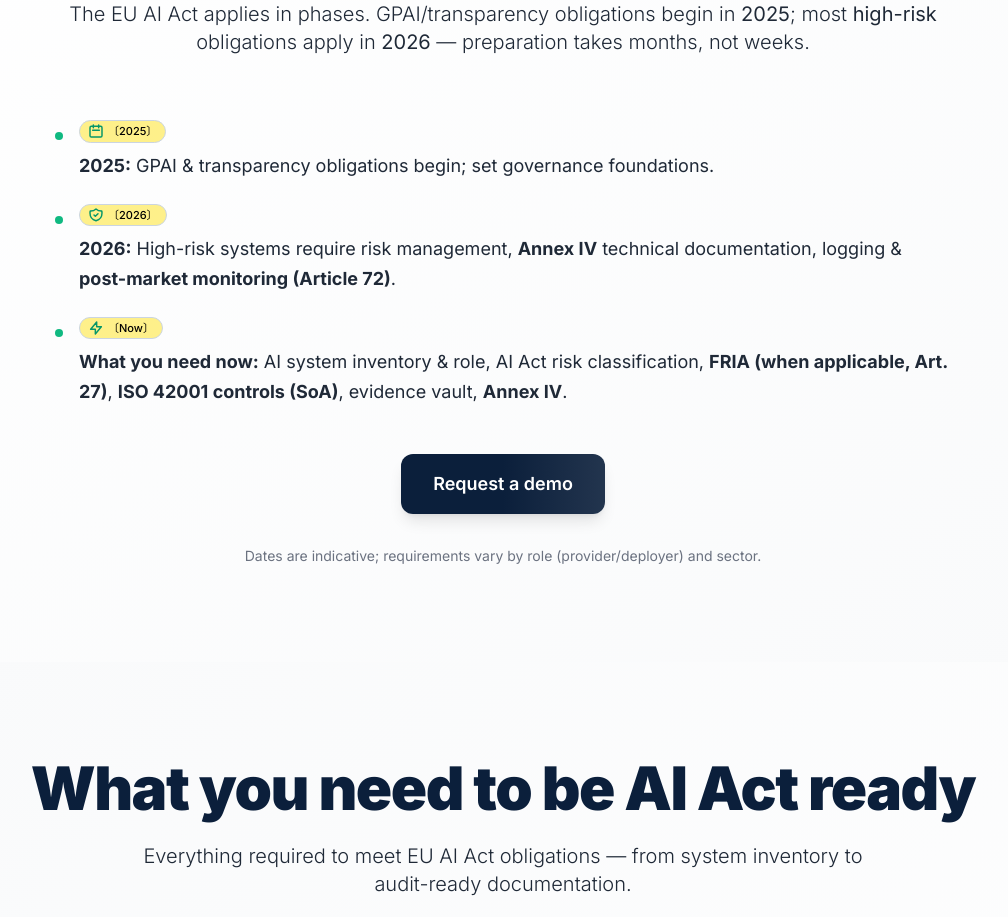
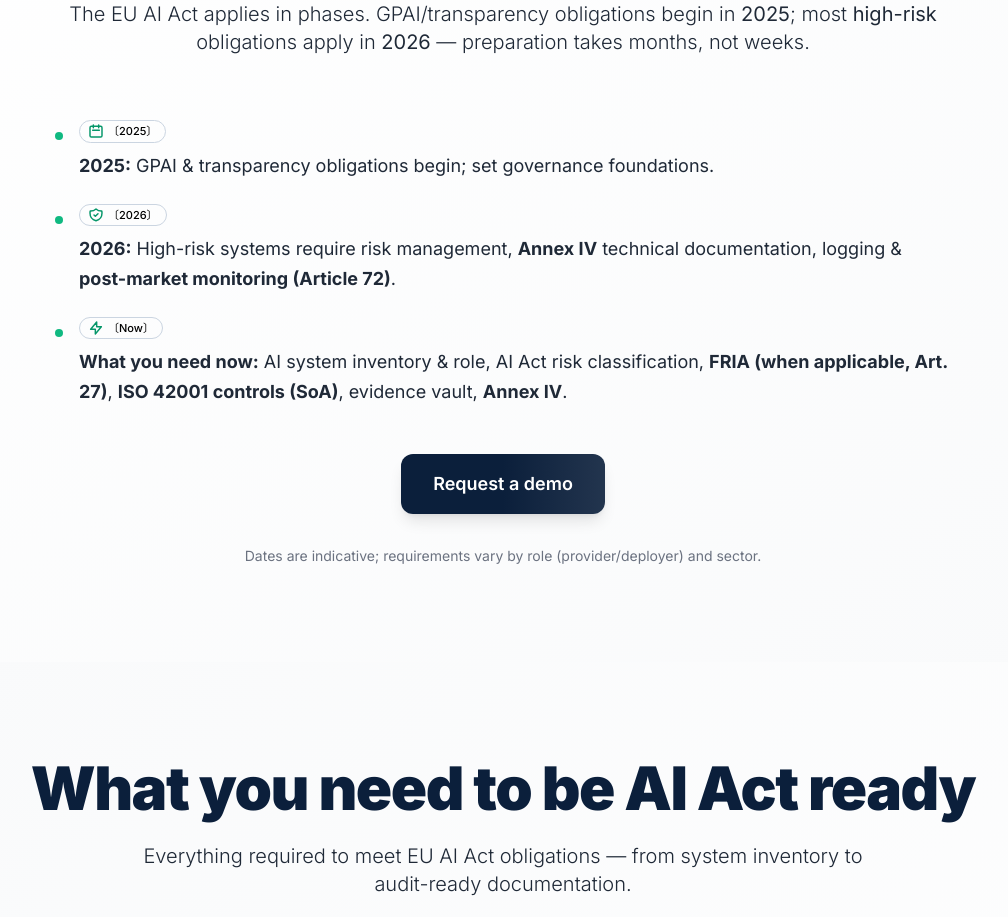
Before and after one commit to onchainlabs1/foundry, a Next.js app: page / in a window 1280 px wide. Shown: the part 980-1897 px from the top of the page, without its empty margins (137-1145 px from the left). Built offline with nearby package versions, Linux system fonts and the light colour scheme.

Commit message:
Remove temporary yellow background from chips
- Removed bg-yellow-200 dark:bg-yellow-800 from all chips
- Kept text-black dark:text-white for maximum contrast
- Text is now clearly visible with elegant styling
- Icons remain emerald for visual appeal

```diff
--- a/src/components/SectionWhyNow.tsx
+++ b/src/components/SectionWhyNow.tsx
@@ -32,7 +32,7 @@ const SectionWhyNow = () => {
                 <div className="flex-shrink-0 w-2 h-2 bg-soft-green rounded-full mt-3 mr-4"></div>
                 <div>
                   <div className="flex items-center gap-3 mb-2">
-                    <span className="inline-flex items-center gap-1 rounded-full px-2 py-0.5 text-[11px] font-medium border border-slate-300 text-black dark:border-slate-600 dark:text-white bg-yellow-200 dark:bg-yellow-800">
+                    <span className="inline-flex items-center gap-1 rounded-full px-2 py-0.5 text-[11px] font-medium border border-slate-300 text-black dark:border-slate-600 dark:text-white">
                       <svg className="w-4 h-4 shrink-0 text-emerald-600 dark:text-emerald-500" fill="none" stroke="currentColor" viewBox="0 0 24 24" strokeWidth={2.2} aria-hidden="true">
                         <path strokeLinecap="round" strokeLinejoin="round" d="M8 7V3m8 4V3m-9 8h10M5 21h14a2 2 0 002-2V7a2 2 0 00-2-2H5a2 2 0 00-2 2v12a2 2 0 002 2z" />
                       </svg>
@@ -48,7 +48,7 @@ const SectionWhyNow = () => {
                 <div className="flex-shrink-0 w-2 h-2 bg-soft-green rounded-full mt-3 mr-4"></div>
                 <div>
                   <div className="flex items-center gap-3 mb-2">
-                    <span className="inline-flex items-center gap-1 rounded-full px-2 py-0.5 text-[11px] font-medium border border-slate-300 text-black dark:border-slate-600 dark:text-white bg-yellow-200 dark:bg-yellow-800">
+                    <span className="inline-flex items-center gap-1 rounded-full px-2 py-0.5 text-[11px] font-medium border border-slate-300 text-black dark:border-slate-600 dark:text-white">
                       <svg className="w-4 h-4 shrink-0 text-emerald-600 dark:text-emerald-500" fill="none" stroke="currentColor" viewBox="0 0 24 24" strokeWidth={2.2} aria-hidden="true">
                         <path strokeLinecap="round" strokeLinejoin="round" d="M9 12l2 2 4-4m5.618-4.016A11.955 11.955 0 0112 2.944a11.955 11.955 0 01-8.618 3.04A12.02 12.02 0 003 9c0 5.591 3.824 10.29 9 11.622 5.176-1.332 9-6.03 9-11.622 0-1.042-.133-2.052-.382-3.016z" />
                       </svg>
@@ -64,7 +64,7 @@ const SectionWhyNow = () => {
                 <div className="flex-shrink-0 w-2 h-2 bg-soft-green rounded-full mt-3 mr-4"></div>
                 <div>
                   <div className="flex items-center gap-3 mb-2">
-                    <span className="inline-flex items-center gap-1 rounded-full px-2 py-0.5 text-[11px] font-medium border border-slate-300 text-black dark:border-slate-600 dark:text-white bg-yellow-200 dark:bg-yellow-800">
+                    <span className="inline-flex items-center gap-1 rounded-full px-2 py-0.5 text-[11px] font-medium border border-slate-300 text-black dark:border-slate-600 dark:text-white">
                       <svg className="w-4 h-4 shrink-0 text-emerald-600 dark:text-emerald-500" fill="none" stroke="currentColor" viewBox="0 0 24 24" strokeWidth={2.2} aria-hidden="true">
                         <path strokeLinecap="round" strokeLinejoin="round" d="M13 10V3L4 14h7v7l9-11h-7z" />
                       </svg>
```
